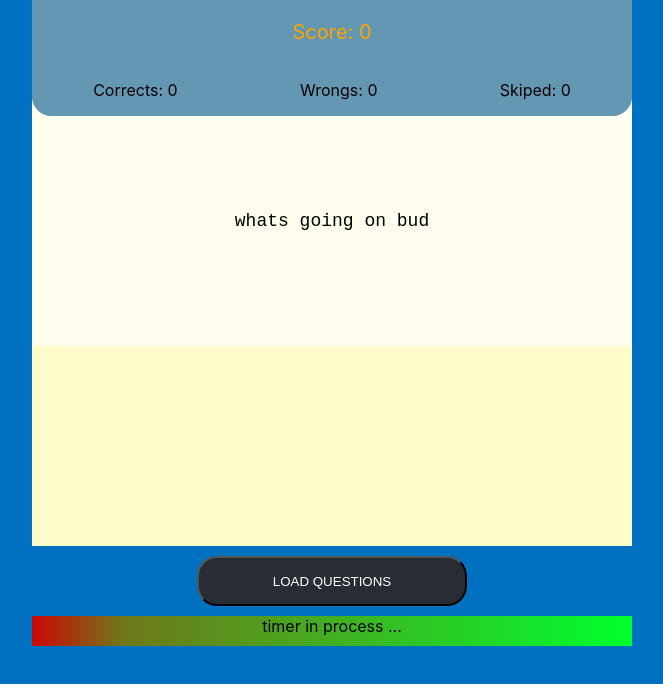
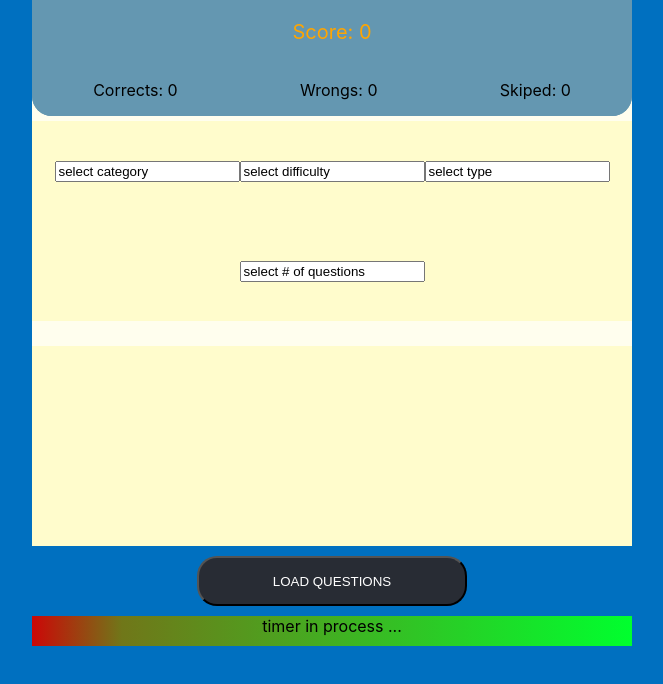
Before and after one commit to goodis86/trivia, a React (Create React App) app: page / in a window 1280 px wide. Shown: the top 684 px of the page, without its empty margins (308-971 px from the left). Built offline with nearby package versions, Linux system fonts and the light colour scheme.

Commit message:
logic for select category added!

```diff
--- a/src/containers/game/game.js
+++ b/src/containers/game/game.js
@@ -12,7 +12,7 @@ class Game extends Component {
     dataPackage: null,
     fetched: false,
 
-    currentQuestion: "whats going on bud",
+    currentQuestion: null,
     incorrectAnswers: [],
     correctAnswer: "",
 
@@ -71,7 +71,7 @@ class Game extends Component {
       .sort(() => 0.5 - Math.random());
 
     let options = null;
-    if (this.state.incorrectAnswers.length > 0) {      // answer buttons rendering on screen!!
+    if (this.state.currentQuestion) {      // answer buttons rendering on screen!!
       options = answers.map((answer) => {
         return (
           <Answer
@@ -91,10 +91,22 @@ class Game extends Component {
       loadButton = <Button click={this.fetchData} />;
     }
 
-    let mainQuestion = <MainQ currentQuestion="GAME OVER"></MainQ>; // main question render logic
-    if (!this.state.showResults) {
-      mainQuestion = <MainQ currentQuestion={this.state.currentQuestion} />;
-    } else {
+   let mainQuestion;
+    if (!this.state.dataPackage) {   // rendering select menu before populating the state!
+      mainQuestion = <MainQ currentQuestion={
+        <form className="answers">
+         <input value="select category"></input>
+         <input value="select difficulty"></input>
+         <input value="select type"></input>
+         <input value="select # of questions"></input>
+        </form>}/>;
+     }
+    else {
+      mainQuestion = <MainQ currentQuestion={this.state.currentQuestion} />; // if we do have a datapackage - show current question
+
+    }
+    if (this.state.showResults) {
+      mainQuestion = <MainQ currentQuestion="GAME OVER"></MainQ>; // main question render logic
       options = null; // don't render my answer options when game over
     }
 
```
Also changed, not shown: 1 other file (tests, documents, lock files or other folders).
